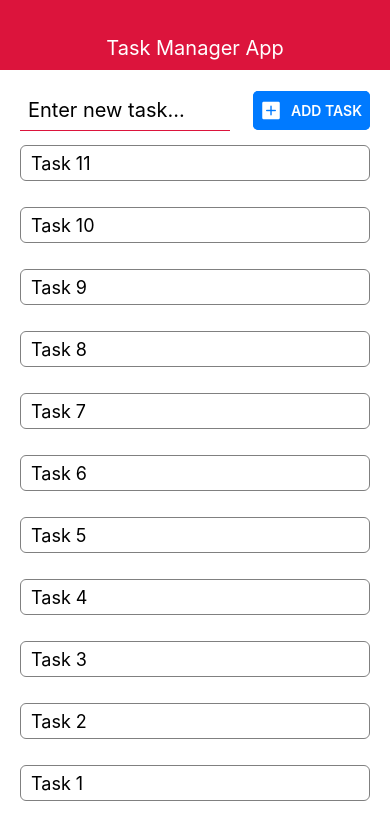
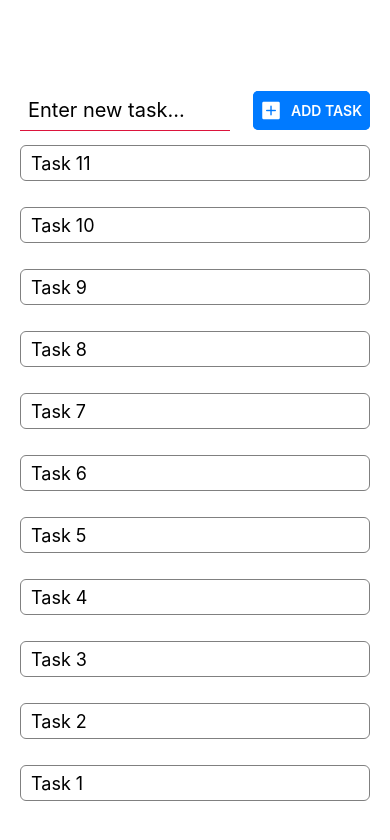
Before and after one commit to vasyl-007/ui-react-native, a React Native app in the folder ui-todo-project/: screen / in a window 390 px wide. Shown: the top 840 px of the page. Built offline with nearby package versions, Linux system fonts and the light colour scheme.

Commit message:
added adaptive style

```diff
--- a/ui-todo-project/app.json
+++ b/ui-todo-project/app.json
@@ -8,7 +8,7 @@
       "web"
     ],
     "version": "1.0.0",
-    "orientation": "portrait",
+    "orientation": "default",
     "icon": "./assets/icon.png",
     "splash": {
       "image": "./assets/splash.png",
--- a/ui-todo-project/src/components/Navbar.js
+++ b/ui-todo-project/src/components/Navbar.js
@@ -1,10 +1,18 @@
 import React from "react";
-import { View, Text, StyleSheet } from "react-native";
+import { View, Text, StyleSheet, Platform } from "react-native";
 import { THEME } from "../../theme";
 
 export const Navbar = (props) => {
   return (
-    <View style={styles.navbar}>
+    <View
+      style={{
+        ...styles.navbar,
+        ...Platform.select({
+          ios: styles.navbarIos,
+          android: styles.navbarAndroid,
+        }),
+      }}
+    >
       <Text style={styles.text}>{props.title}</Text>
     </View>
   );
@@ -16,11 +24,19 @@ const styles = StyleSheet.create({
     alignItems: "center",
     justifyContent: "flex-end",
     // backgroundColor: '#3949ab',
-    backgroundColor: THEME.MAIN_COLOR,
+    // backgroundColor: THEME.MAIN_COLOR,
     paddingBottom: 10,
   },
+  navbarAndroid: {
+    backgroundColor: THEME.MAIN_COLOR,
+  },
+  navbarIos: {
+    backgroundColor: THEME.MAIN_COLOR,
+    borderBottomColor: THEME.MAIN_COLOR,
+    borderBottomWidth: 1,
+  },
   text: {
-    color: "white",
+    color: Platform.OS === "ios" ? "#000" : "white",
     fontSize: 20,
   },
 });
--- a/ui-todo-project/src/screens/TodoScreen.js
+++ b/ui-todo-project/src/screens/TodoScreen.js
@@ -1,5 +1,6 @@
 import React, { useState } from "react";
-import { StyleSheet, View, Text, Button } from "react-native";
+import { StyleSheet, View, Text, Button, Dimensions } from "react-native";
+import { FontAwesome, AntDesign } from "@expo/vector-icons";
 import { THEME } from "../../theme";
 import { AppCard } from "../components/ui/AppCard";
 import { EditModal } from "../components/EditModal";
@@ -22,20 +23,44 @@ export const TodoScreen = ({ goBack, todo, onRemove, onSave }) => {
 
       <AppCard style={styles.card}>
         <Text style={styles.title}>{todo.title}</Text>
-        <Button title="Edit" onPress={() => setModal(true)} />
+        <AntDesign.Button
+          onPress={() => setModal(true)}
+          name="edit"
+          style={{ paddingRight: 12 }}
+        >
+          Edit
+        </AntDesign.Button>
+        {/* <Button title="Edit" onPress={() => setModal(true)} /> */}
       </AppCard>
 
       <View style={styles.buttons}>
         <View style={styles.button}>
-          <Button title="Back" onPress={goBack} color={THEME.GREY_COLOR} />
+          <AntDesign.Button
+            onPress={goBack}
+            backgroundColor={THEME.GREY_COLOR}
+            name="back"
+          >
+            BACK
+          </AntDesign.Button>
+
+          {/* <Button title="Back" onPress={goBack} color={THEME.GREY_COLOR} /> */}
         </View>
         <View style={styles.button}>
-          <Button
+          <FontAwesome.Button
+            // color="#c53935"
+            onPress={() => onRemove(todo.id)}
+            // color={THEME.DANGER_COLOR}
+            name="remove"
+            backgroundColor={THEME.DANGER_COLOR}
+          >
+            DELETE
+          </FontAwesome.Button>
+          {/* <Button
             title="Delete"
             color="#c53935"
             onPress={() => onRemove(todo.id)}
             color={THEME.DANGER_COLOR}
-          />
+          /> */}
         </View>
       </View>
     </View>
@@ -52,7 +77,9 @@ const styles = StyleSheet.create({
     padding: 20,
   },
   button: {
-    width: "34%",
+    // width: "34%",
+    width: Dimensions.get("window").width / 3.3,
+    // width: Dimensions.get('window').width > 400 ? 150 : 110
   },
   title: {
     fontSize: 22,
```
Also changed, not shown: ui-todo-project/src/components/ui/AppButton.js (added, +22 -0 lines).
